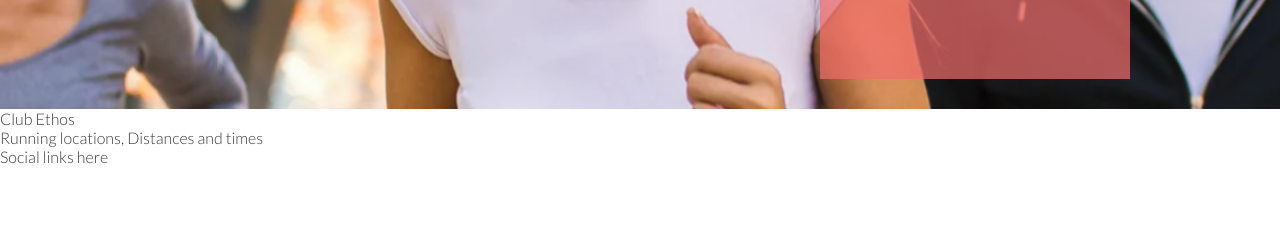
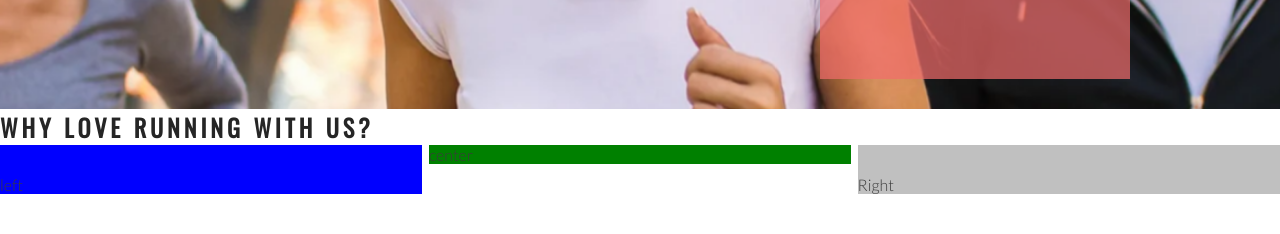
Before and after one commit to KeelanAnderson/Love-Running, a plain HTML site: page index.html in a window 1280 px wide. Shown: the part 566-800 px from the top of the page. Drawn offline with nearby package versions, Linux system fonts and the light colour scheme.

Commit message:
add club ethos main structure

```diff
--- a/assets/css/style.css
+++ b/assets/css/style.css
@@ -24,6 +24,7 @@ h2 {
 #logo {
     float: left;
     font-size: 280%;
+    margin-left: 30px;
 }
 
 /* navigation links */
@@ -32,8 +33,7 @@ h2 {
     letter-spacing: 4px;
 }
 
-#menu,
-#logo {
+#menu, #logo {
     line-height: 75px;
 }
 
@@ -112,3 +112,26 @@ h2 {
 
     position: absolute;
 }
+
+/* club ethos */
+
+#club-ethos{
+    height: 600px;
+}
+#left-about{
+    padding-top: 30px;
+    width: 33%;
+    float: left;
+    background-color: blue;
+}
+#right-about{
+    padding-top: 30px;
+    width: 33%;
+    float: right;
+    background-color: silver;
+}
+#center-about{
+    width: 33%;
+    margin: 0 auto;
+    background-color: green;
+}
--- a/index.html
+++ b/index.html
@@ -38,8 +38,11 @@
             <h3>Dublin Docklands & Phoenix Park</h3>
         </div>
     </section>
-    <section>
-        Club Ethos
+    <section id="club-ethos">
+        <h1>Why Love Running With Us?</h1>
+        <div id="left-about">left</div>
+        <div id="right-about">Right</div>
+        <div id="center-about">center</div>
     </section>
     <section>
         Running locations, Distances and times
```
